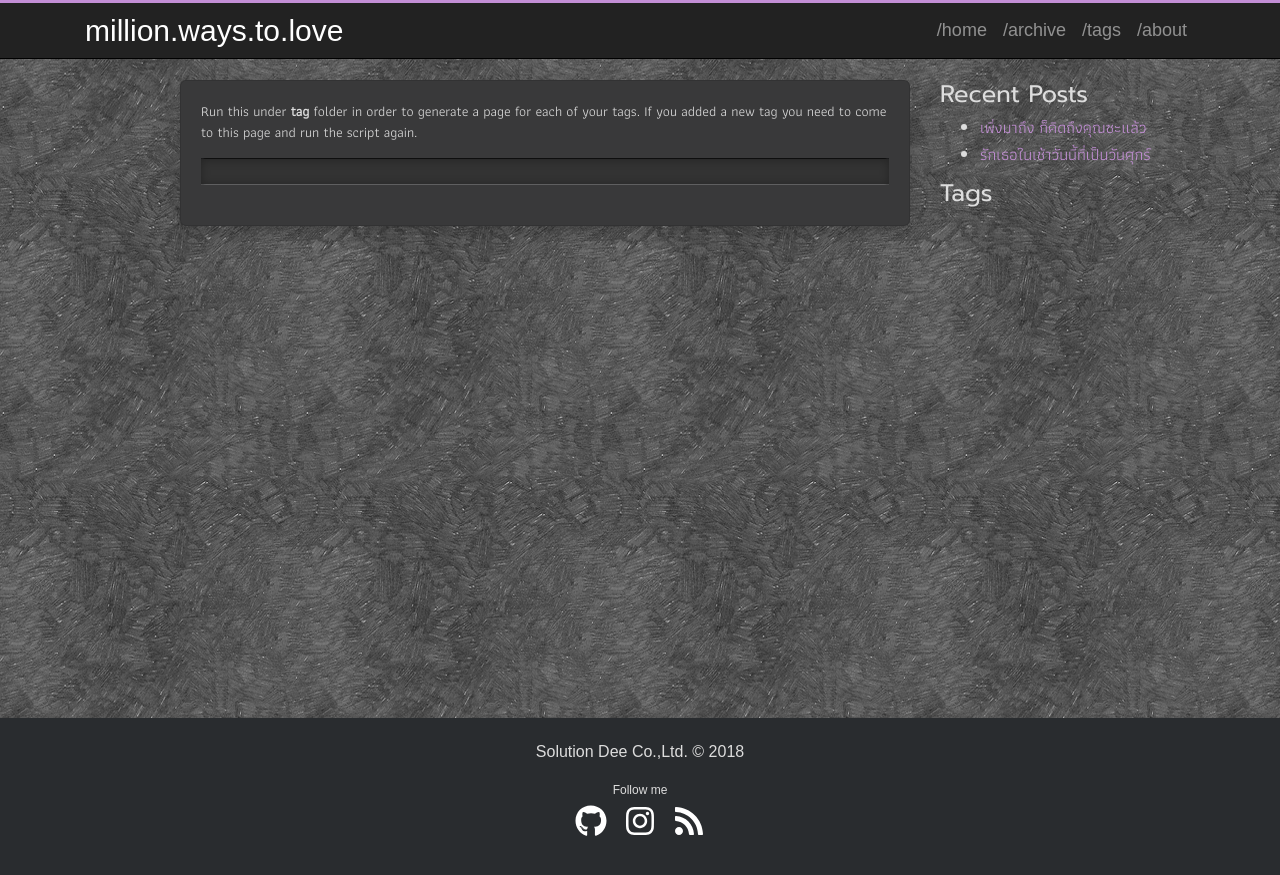
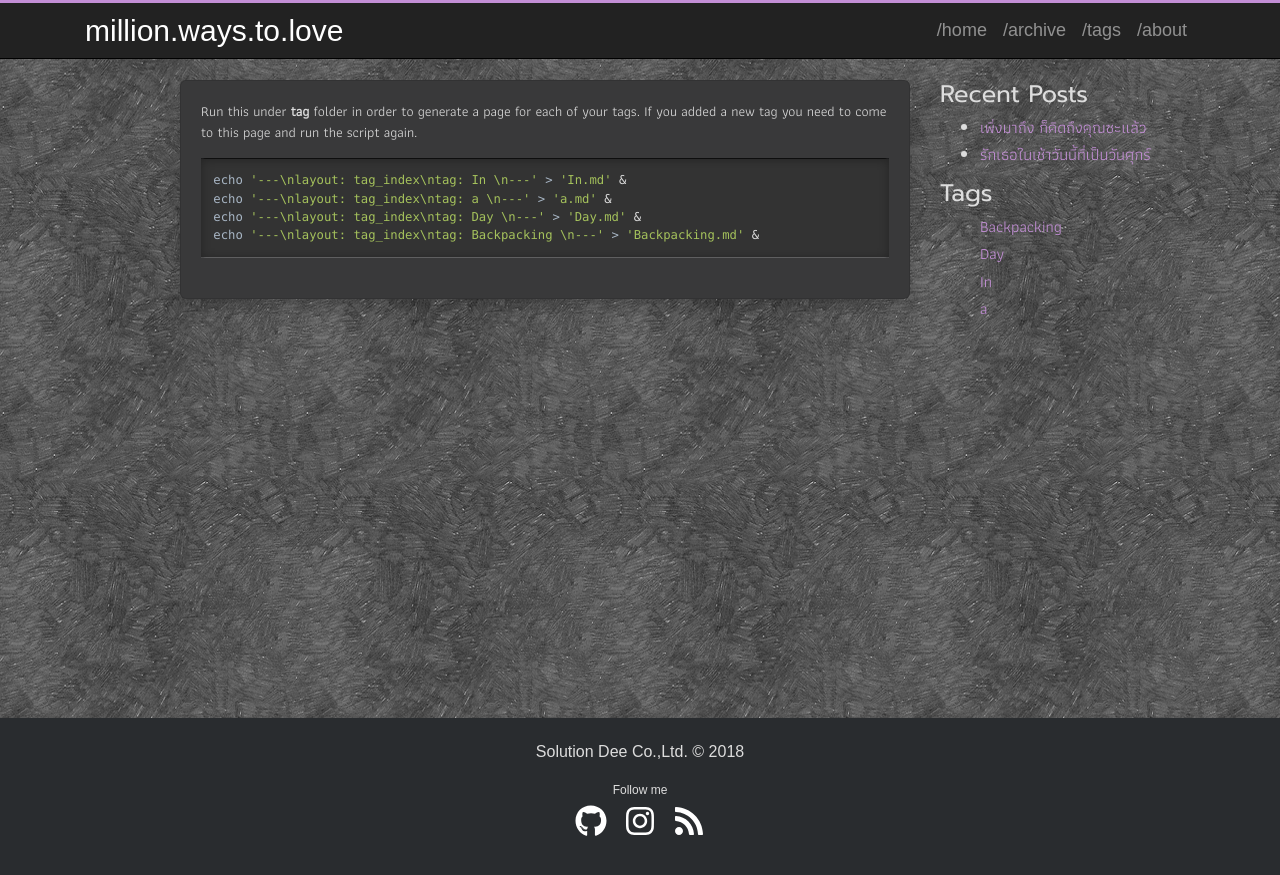
Before and after one commit to sdeehub/love, a Jekyll site: the page built from admin.md, in a window 1280 px wide. Shown: the top 875 px of the page. Built offline with Jekyll 4.4.1, drawn with Linux system fonts in a browser that asks for light colours.

Commit message:
add 2 tags

```diff
--- a/_posts/2018-10-26-love-you.md
+++ b/_posts/2018-10-26-love-you.md
@@ -2,7 +2,7 @@
 layout: post
 title: "รักเธอในเช้าวันนี้ที่เป็นวันศุกร์"
 date: 2018-10-26 08:22:47 +0700
-tags:
+tags: In a Day
 description: วันนี้วันศุกร์ เราขอให้เธอมีความสุขมากๆ และมากๆ กว่าทุกๆ วันนะ
 comments: true
 ---
--- a/_posts/2018-10-28-dorm-room.md
+++ b/_posts/2018-10-28-dorm-room.md
@@ -2,7 +2,7 @@
 layout: post
 title: "เพิ่งมาถึง ก็คิดถึงคุณซะแล้ว"
 date: 2018-10-28 12:06:47 +0700
-tags:
+tags: Backpacking
 description: ไม่แน่ใจว่านี่เป็นผลมาจากการเดินทางไกล หรือว่าเป็นความประทับใจตั้งแต่ครั้งแรกที่เราได้พบกัน (จริงๆ)
 comments: true
 ---
--- /dev/null
+++ b/tag/Backpacking.md
@@ -0,0 +1,4 @@
+---
+layout: tag_index
+tag: Backpacking
+---
```
Also changed, not shown: tag/In a Day.md (added, +4 -0 lines).
